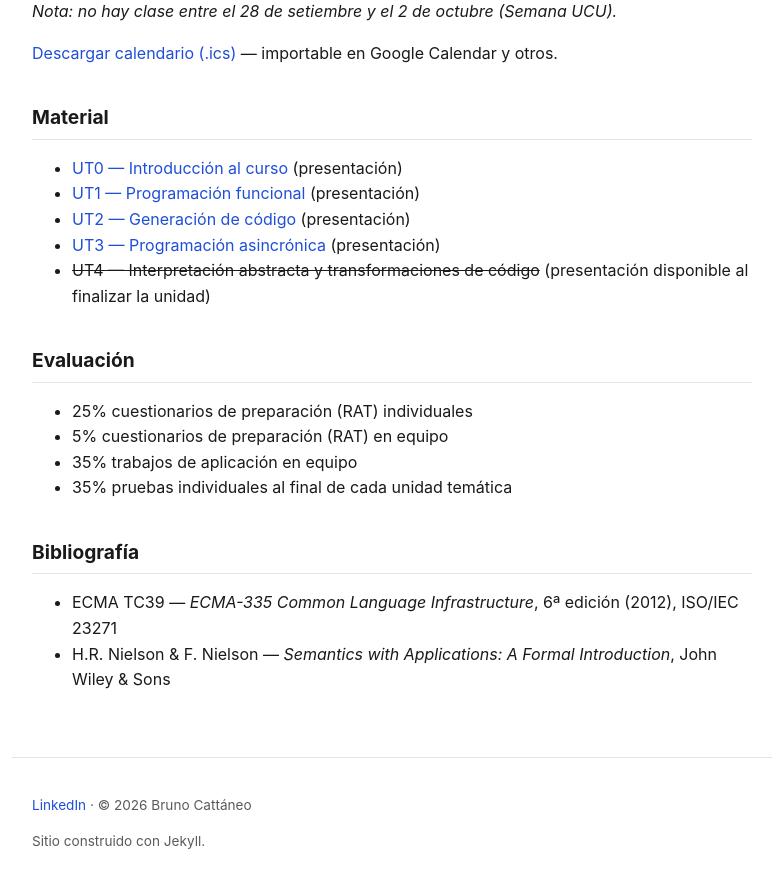
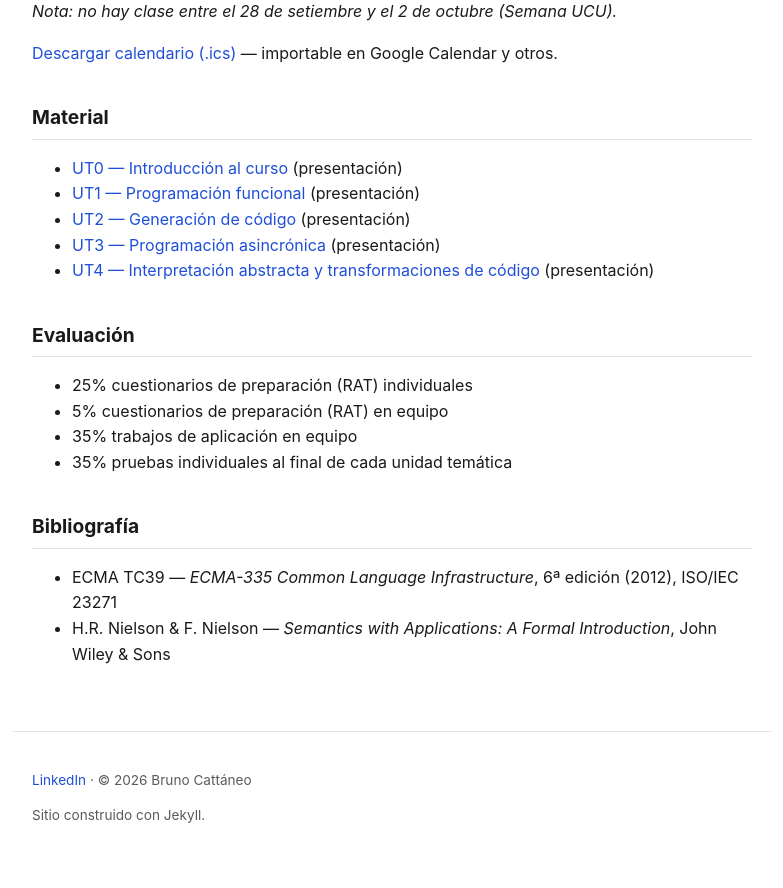
Before and after one commit to bcattaneo/cattaneo.uy, a Jekyll site: the page built from es/cursos/paradigmas-2.md, in a window 1280 px wide and 900 px high, scrolled down 1220 px. Shown: the top 888 px of the window, without its empty margins (248-1031 px from the left). Built offline with Jekyll 4.4.1, drawn with Linux system fonts in a browser that asks for light colours.

Commit message:
chore: enable ut4 presentation

```diff
--- a/es/cursos/paradigmas-2.md
+++ b/es/cursos/paradigmas-2.md
@@ -42,7 +42,7 @@ Al igual que Paradigmas 1, el curso está basado en **aprendizaje basado en equi
 - [UT1 — Programación funcional]({% include relurl.html to='/es/cursos/paradigmas-2/slides/ut1-programacion-funcional.html' %}) (presentación)
 - [UT2 — Generación de código]({% include relurl.html to='/es/cursos/paradigmas-2/slides/ut2-generacion-de-codigo.html' %}) (presentación)
 - [UT3 — Programación asincrónica]({% include relurl.html to='/es/cursos/paradigmas-2/slides/ut3-asincronismo.html' %}) (presentación)
-- ~~UT4 — Interpretación abstracta y transformaciones de código~~ (presentación disponible al finalizar la unidad)
+- [UT4 — Interpretación abstracta y transformaciones de código]({% include relurl.html to='/es/cursos/paradigmas-2/slides/ut4-interpretacion-abstracta.html' %}) (presentación)
 
 ## Evaluación
 
```
